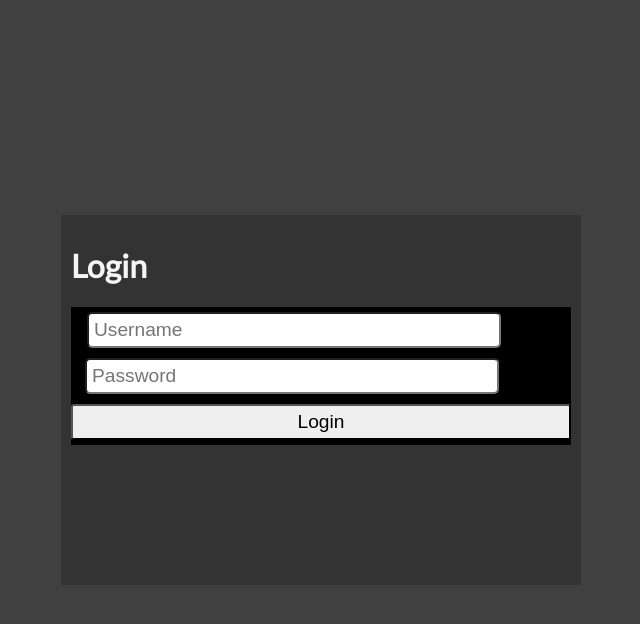
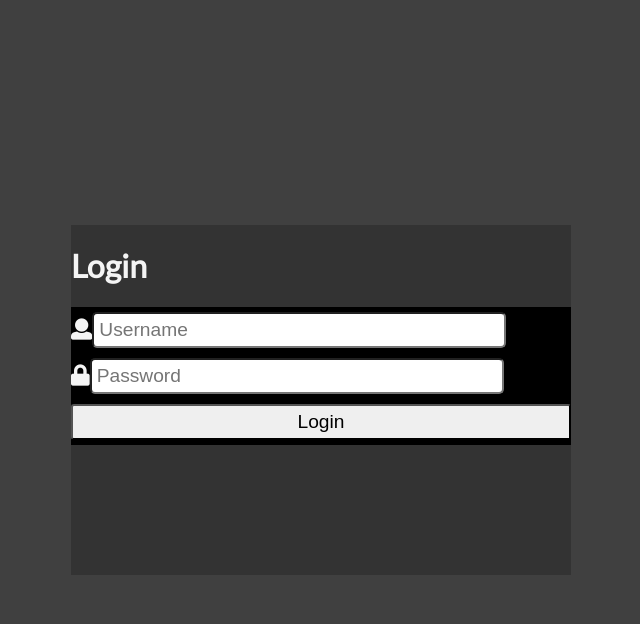
Before and after one commit to TheMathewNorman/RFID-Group-14, a PHP site: page / in a window 1280 px wide. Shown: the top 624 px of the page, without its empty margins (319-959 px from the left). Run offline with PHP 8.4, Linux system fonts and the light colour scheme.

Commit message:
Minor adjustments

```diff
--- a/Portal/css/login.css
+++ b/Portal/css/login.css
@@ -10,7 +10,6 @@
 
     height: 350px;
     width: 500px;
-    padding: 10px;
 
     background-color: rgba(0,0,0,0.2);
 }
@@ -35,6 +34,7 @@
         width: 100%;
         border-radius: 3px;
     }
-    .form-field {
-
+    .form-field i {
+        padding: 2px 0;
+        color: rgb(244,244,244);
     }
--- a/Portal/index.php
+++ b/Portal/index.php
@@ -13,8 +13,8 @@
         </div>
         <div id="login-form">
             <form>
-                <div class="form-field"><i class="fas fa-user"></i><input type="text" name="username" placeholder="Username"></div>
-                <div class="form-field"><i class="fas fa-lock"></i><input type="password" name="password" placeholder="Password"></div>
+                <div class="form-field"><i class="fas fa-user fa-lg"></i><input type="text" name="username" placeholder="Username"></div>
+                <div class="form-field"><i class="fas fa-lock fa-lg"></i><input type="password" name="password" placeholder="Password"></div>
                 <div><input type="submit" value="Login"></div>
             </form>
         </div>
```
